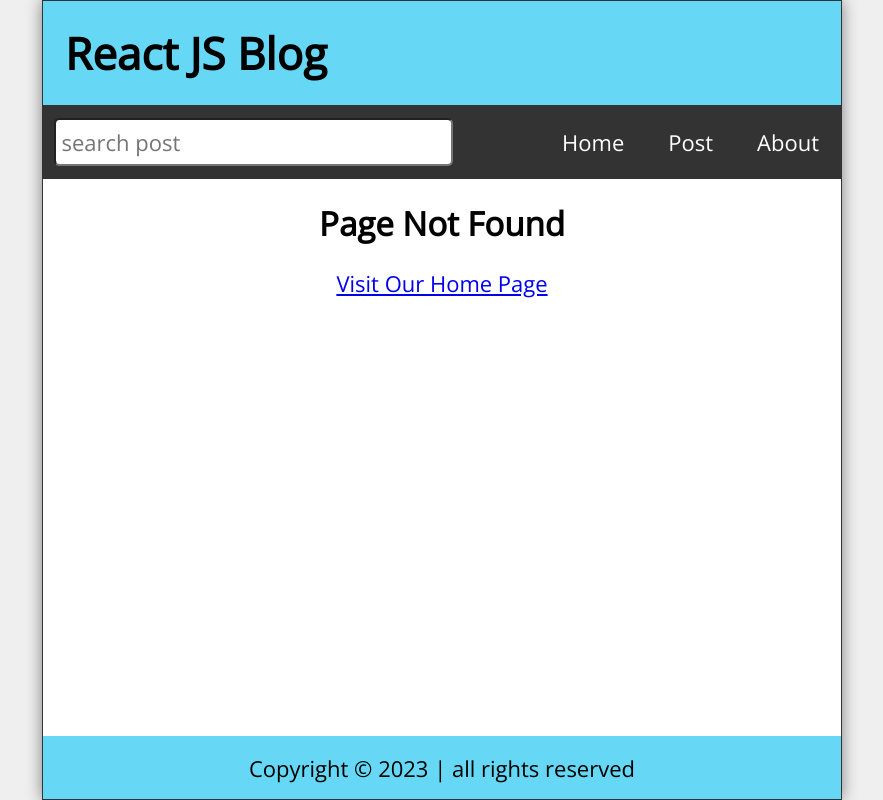
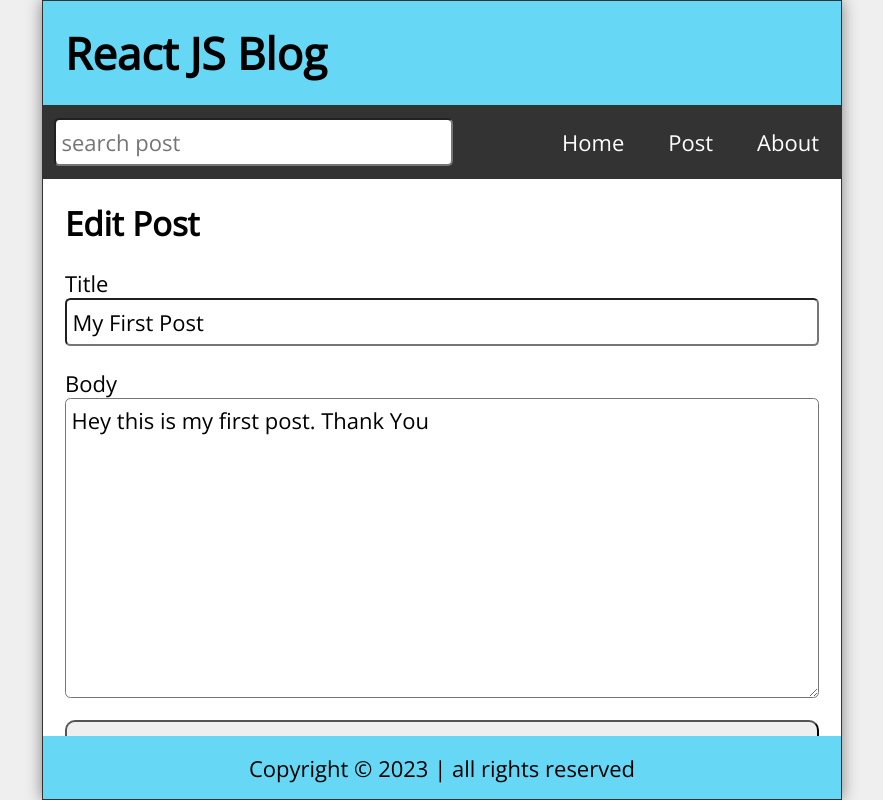
Before and after one commit to AdityaDey4/React_Router, a React (Create React App) app: page /edit/1 in a window 1280 px wide. Before the commit this address had no page. Shown: the whole page, without its empty margins (198-1081 px from the left). Built offline with nearby package versions, Linux system fonts and the light colour scheme; data requests are answered from the project's data file.

Commit message:
CRUD operations using React Axios

```diff
--- /dev/null
+++ b/data/db.json
@@ -0,0 +1,40 @@
+{
+  "posts": [
+    {
+      "id": 1,
+      "title": "My First Post",
+      "datetime": "July 01, 2021 11:17:35 AM",
+      "body": "Hey this is my first post. Thank You"
+    },
+    {
+      "id": 2,
+      "title": "My Second Post",
+      "datetime": "July 01, 2021 11:17:35 AM",
+      "body": "Hey this is my second post. Thank You"
+    },
+    {
+      "id": 3,
+      "title": "My Third Post",
+      "datetime": "July 01, 2021 11:17:35 AM",
+      "body": "Hey this is my third post. Thank You"
+    },
+    {
+      "id": 4,
+      "title": "My Fourth Poste,jewb",
+      "datetime": "March 12, 2023 9:39:51 PM",
+      "body": "Hey this is my fourth post. Thank You"
+    },
+    {
+      "id": 5,
+      "title": "ewfwenf,mwf e",
+      "datetime": "March 12, 2023 9:39:35 PM",
+      "body": "fourth ofhsdc;ndlkcn"
+    },
+    {
+      "id": 6,
+      "title": "ewlkdfeowid",
+      "datetime": "March 12, 2023 9:47:18 PM",
+      "body": "ewklfnewl"
+    }
+  ]
+}
--- a/package.json
+++ b/package.json
@@ -6,6 +6,7 @@
     "@testing-library/jest-dom": "^5.16.5",
     "@testing-library/react": "^13.4.0",
     "@testing-library/user-event": "^13.5.0",
+    "axios": "^1.3.4",
     "date-fns": "^2.29.3",
     "react": "^18.2.0",
     "react-dom": "^18.2.0",
--- a/src/App.js
+++ b/src/App.js
@@ -4,47 +4,48 @@
 import Home from "./Home";
 import NewPost from "./NewPost";
 import PostPage from "./PostPage";
+import EditPost from "./EditPost";
 import About from "./About";
 import Missing from "./Missing";
 import { Route, Switch, useHistory } from "react-router-dom";
 import { useState, useEffect } from "react";
 import { format } from "date-fns";
+import api from './api/posts'
+
 
 
 function App() {
 
-  const [posts, setPosts] = useState([
-    {
-      id : 1,
-      title : "My First Post",
-      datetime : "July 01, 2021 11:17:35 AM",
-      body : "Hey this is my first post. Thank You"
-    },
-    {
-      id : 2,
-      title : "My Second Post",
-      datetime : "July 01, 2021 11:17:35 AM",
-      body : "Hey this is my second post. Thank You"
-    },
-    {
-      id : 3,
-      title : "My Third Post",
-      datetime : "July 01, 2021 11:17:35 AM",
-      body : "Hey this is my third post. Thank You"
-    },
-    {
-      id : 4,
-      title : "My Fourth Post",
-      datetime : "July 01, 2021 11:17:35 AM",
-      body : "Hey this is my fourth post. Thank You"
-    }
-  ]);
+  const [posts, setPosts] = useState([]);
   const [search, setSearch] = useState("");
   const [searchResults, setSearchResults] = useState([]);
   const [postTitle, setPostTitle] = useState("");
   const [postBody, setPostBody] = useState("");
+  const [editTitle, setEditTitle] = useState("");
+  const [editBody, setEditBody] = useState("");
 
   const history = useHistory();
+
+  useEffect(()=> {
+      const fetchPosts = async ()=> {
+        try {
+          const response = await api.get("/posts") // "/posts" is endpoint"
+          setPosts(response.data);
+        }catch(err) {
+
+          // Not in the 200 responce range
+          if(err.response) {
+            console.log(err.response.data);
+            console.log(err.response.status);
+            console.log(err.response.headers);
+          }else {
+            console.log("Error : "+err.message);
+          }
+        }
+      }
+
+      fetchPosts();
+  }, []);
 
   useEffect(()=> {
       const filteredResults = posts.filter(post=> (
@@ -55,23 +56,53 @@
       setSearchResults(filteredResults.reverse()); // to see old searched results first
   }, [posts, search]);
 
-  const handleSubmit = (e)=> {
+  const handleSubmit = async (e)=> {
     e.preventDefault();
     const id = posts.length ? posts[posts.length-1].id+1 : 1;
     const dateTime = format(new Date(), "MMMM dd, yyyy pp");
+    const newPost = {id: id, title: postTitle, datetime: dateTime, body: postBody};
 
-    const newPost = {id: id, title: postTitle, datetime: dateTime, body: postBody};
-    const allPosts = [...posts, newPost];
+    try {
+
+      const response = await api.post("/posts", newPost);
+      const allPosts = [...posts, response.data];
 
       setPosts(allPosts);
       setPostTitle("");
       setPostBody("");
       history.push('/');
+    } catch(err) {
+      console.log("Error : "+err.message);
     }
-  const handleDelete = (id) => {
+  }
+
+  const handleEdit = async (id) => {
+    const dateTime = format(new Date(), "MMMM dd, yyyy pp");
+    const updatedPost = {id: id, title: editTitle, datetime: dateTime, body: editBody};
+
+    try {
+      const response = await api.put("/posts/"+id, updatedPost);
+      setPosts(posts.map(post=> post.id.toString() === id ? (response.data) : post));
+      setEditTitle("");
+      setEditBody("");
+      history.push("/");
+    }catch(err) {
+      console.log("Error : "+err.message);
+    }
+  }
+  // patch is used for updating the specific post
+  // put is used for updating the entire post
+
+  const handleDelete = async (id) => {
+
+    try{
+      await api.delete("/posts/"+id);
       const postList = posts.filter(post => post.id.toString() !== id);
       setPosts(postList);
       history.push('/');
+    } catch(err) {
+      console.log("Error : "+err.message);
+    }
   }
 
   return (
@@ -99,6 +130,17 @@
           />
         </Route>
 
+        <Route exact path="/edit/:id">
+          <EditPost
+            posts={posts}
+            handleEdit={handleEdit}
+            editTitle={editTitle}
+            setEditTitle={setEditTitle}
+            editBody={editBody}
+            setEditBody={setEditBody}
+          />
+        </Route>
+
         <Route path="/post/:id">
           <PostPage
             posts={posts}
--- /dev/null
+++ b/src/EditPost.js
@@ -0,0 +1,62 @@
+import { useEffect } from "react";
+import { useParams, Link } from "react-router-dom";
+
+const EditPost = ({
+    posts,
+    handleEdit,
+    editTitle,
+    setEditTitle,
+    editBody,
+    setEditBody
+}) => {
+
+    const { id } = useParams();
+    const post = posts.find(post=> (post.id).toString()===id);
+
+    useEffect(()=> {
+        if(post) {
+            setEditTitle(post.title);
+            setEditBody(post.body);
+        }
+    }, [posts, setEditBody, setEditTitle]);
+  return (
+    <main className="NewPost">
+        {editTitle &&
+        <>
+            <h2>Edit Post</h2>
+            <form className="newPostForm" onSubmit={(e)=> e.preventDefault()}>
+            <label htmlFor="postTitle">Title</label>
+            <input
+                id="postTitle"
+                type="text"
+                placeHolder="title"
+                value={editTitle}
+                onChange={(e)=> setEditTitle(e.target.value)}
+                required
+            />
+
+            <label htmlFor="postBody">Body</label>
+            <textarea
+                id="postBody"
+                placeHolder="title"
+                value={editBody}
+                onChange={(e)=> setEditBody(e.target.value)}
+                required
+            />
+            <button type="submit" onClick={()=> handleEdit(post.id)}>Submit</button>
+            </form>
+        </>}
+
+        {!editTitle &&
+            <>
+                <h2 style={{textAlign:"center"}}>Post Not Found</h2>
+                <p style={{textAlign:"center"}}>
+                    <Link to="/">Visit Our Home Page</Link>
+                </p>
+            </>
+        }
+    </main>
+  )
+}
+
+export default EditPost;
--- a/src/PostPage.js
+++ b/src/PostPage.js
@@ -14,7 +14,8 @@
                     <h2>{post.title}</h2>
                     <p className="postDate">{post.datetime}</p>
                     <p className="postBody">{post.body}</p>
-                    <button onClick={()=> handleDelete(id)}>Delete</button>
+                    <Link to={"/edit/"+post.id}><button className="editButton">Edit</button></Link>
+                    <button className="deleteButton" onClick={()=> handleDelete(id)}>Delete</button>
                 </>
               }
 
--- /dev/null
+++ b/src/api/posts.js
@@ -0,0 +1,7 @@
+import axios from "axios";
+
+export default axios.create({
+    baseURL:"http://localhost:3500"
+});
+
+// to run JSON server : npx json-server -p 3500 -w data/db.json
--- a/src/index.css
+++ b/src/index.css
@@ -200,9 +200,8 @@
   cursor: pointer;
 }
 
-.Missing h2, .PostPage h2,
-.Missing p, .PostPage p {
-  margin-bottom: 1rem;
+.Missing p, .PostPage p, .NewPost p {
+  margin-top: 1rem;
 }
 
 .PostPage button {
@@ -210,10 +209,18 @@
   min-width: 48px;
   border-radius: 0.25rem;
   padding: 0.5rem;
+  margin-right: 0.5rem;
   font-size: 1rem;
-  background-color: red;
   color: #fff;
   cursor: pointer;
+}
+
+.deleteButton {
+  background-color: red;
+}
+
+.editButton {
+  background-color: #333;
 }
 
 .statusMsg {
```
Also changed, not shown: 1 other file (tests, documents, lock files or other folders). Lines whose indentation alone changed are shown as unchanged.
